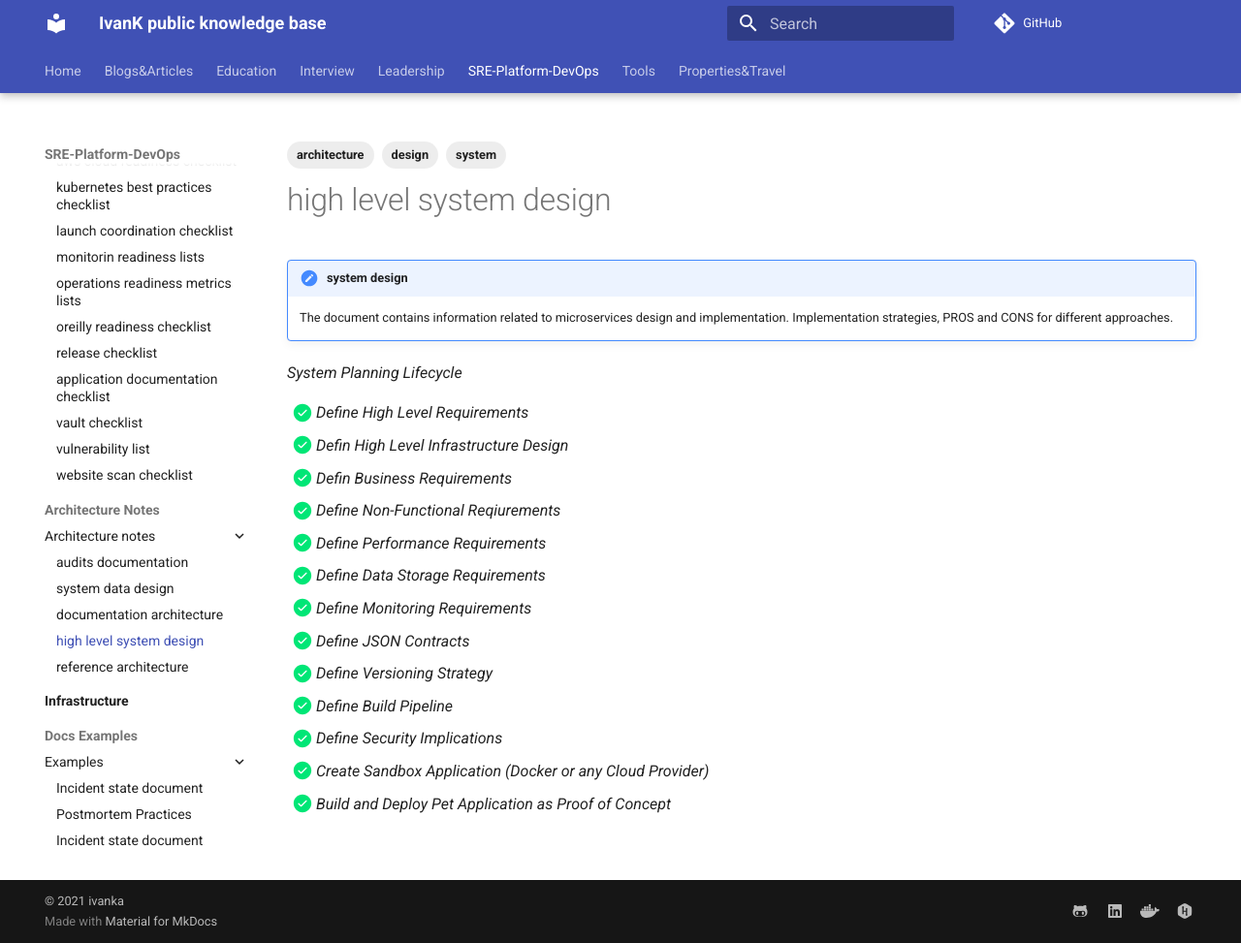
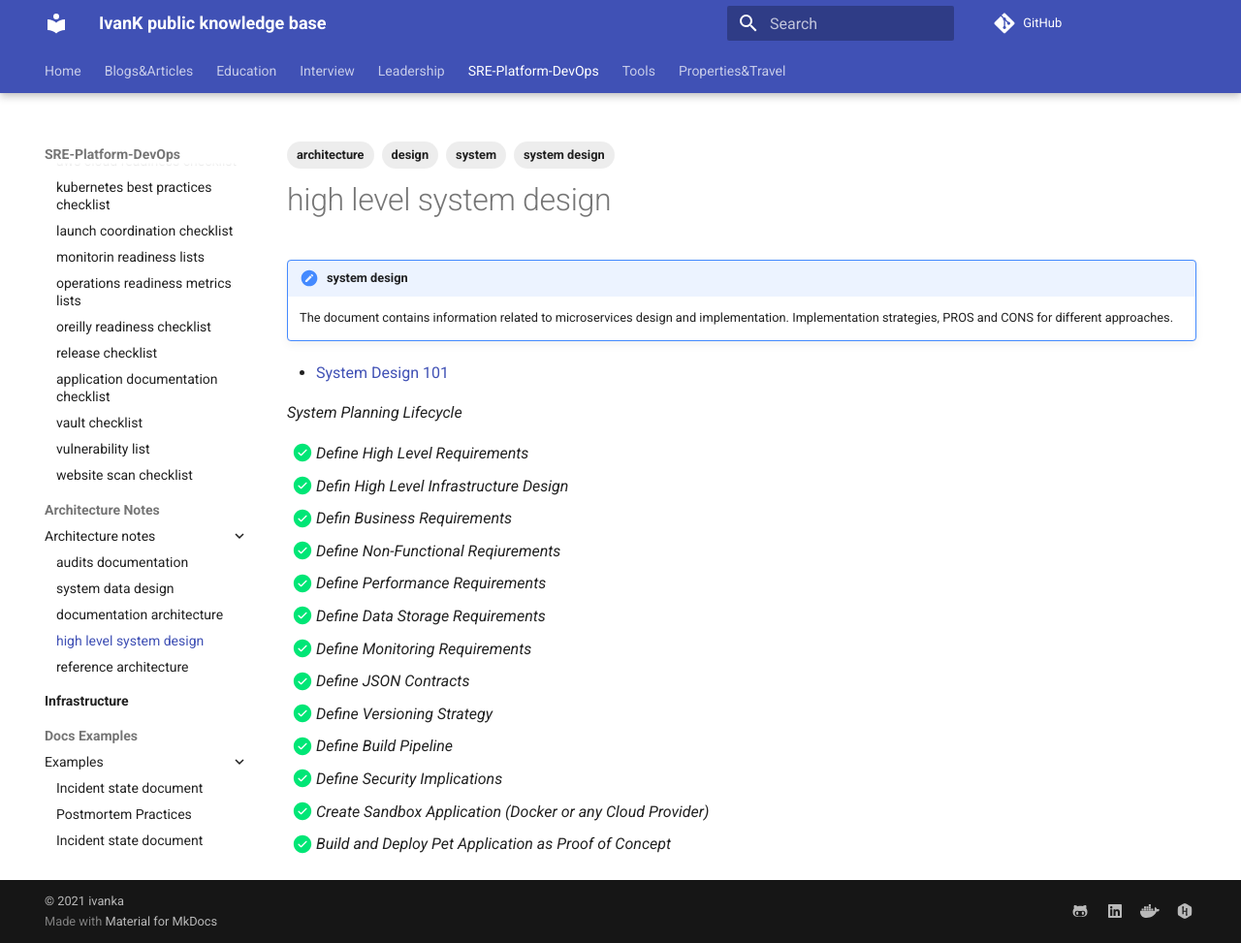
Before and after one commit to ivankatliarchuk/knowledge-base, an MkDocs documentation site: the page built from docs/sre-platform-devops/architecture-notes/microservice-lifecycle.md, in a window 1280 px wide and 973 px high. Shown: the whole window at 97% size. Built offline with MkDocs 1.6.1 and Material for MkDocs 9.7.7, drawn with Linux system fonts in a browser that asks for light colours; comment, search, counter and statistics services are not loaded.

Commit message:
added system design
Signed-off-by: ivan katliarchuk <ivan.katliarchuk@gmail.com>

```diff
--- a/docs/sre-platform-devops/architecture-notes/microservice-lifecycle.md
+++ b/docs/sre-platform-devops/architecture-notes/microservice-lifecycle.md
@@ -3,7 +3,7 @@ title: high level system design
 summary: Design System
 authors:
 - ivan k
-tags: ["architecture", "design", "system"]
+tags: ["architecture", "design", "system", "system design"]
 date: 2021-03-8
 source:
 published: true
@@ -12,6 +12,8 @@ published: true
 !!! note "system design"
     The document contains information related to microservices design and implementation.
     Implementation strategies, PROS and CONS for different approaches.
+
+- [System Design 101](https://github.com/ivankatliarchuk/system-design-101)
 
 *System Planning Lifecycle*
 
```
